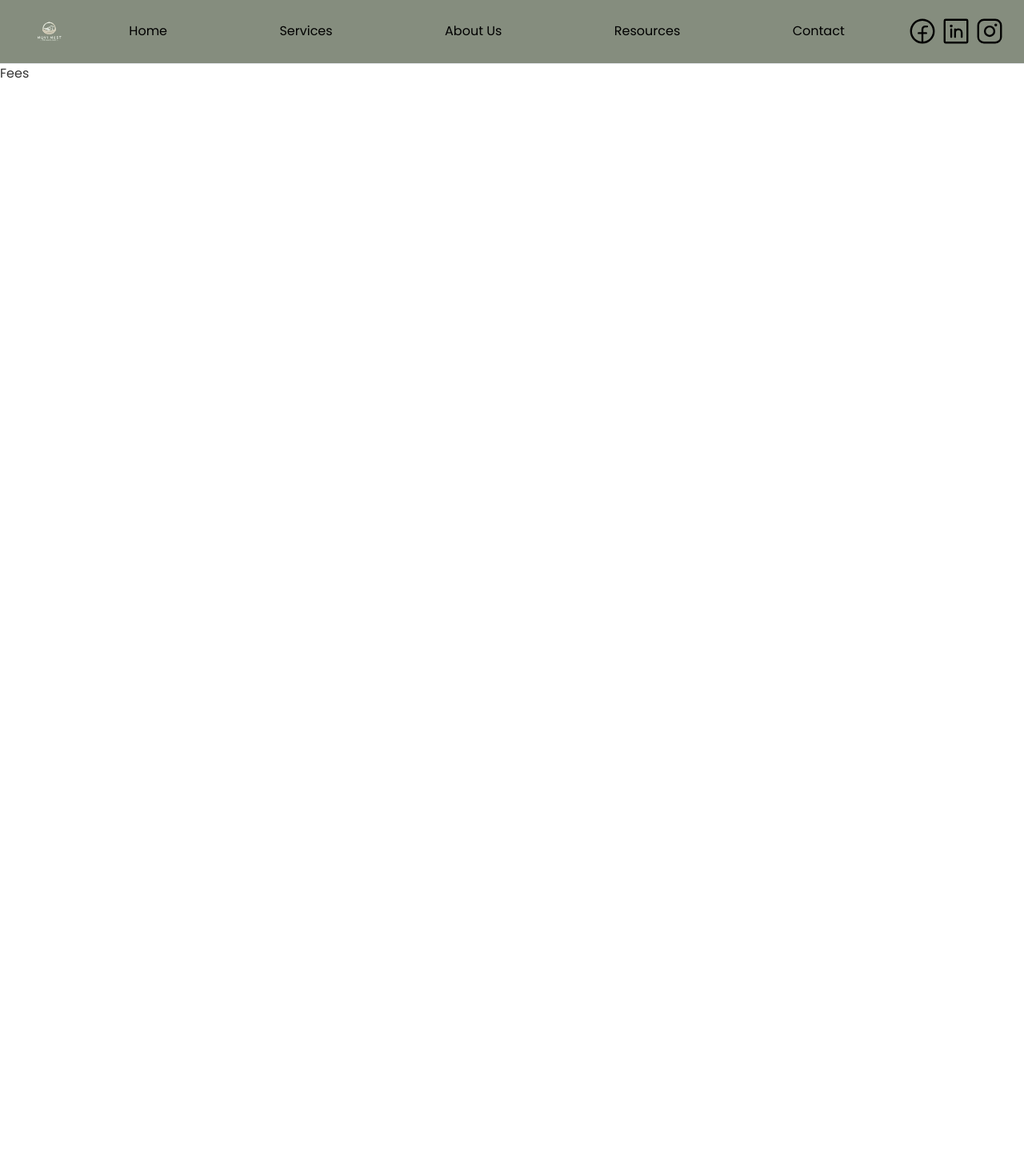
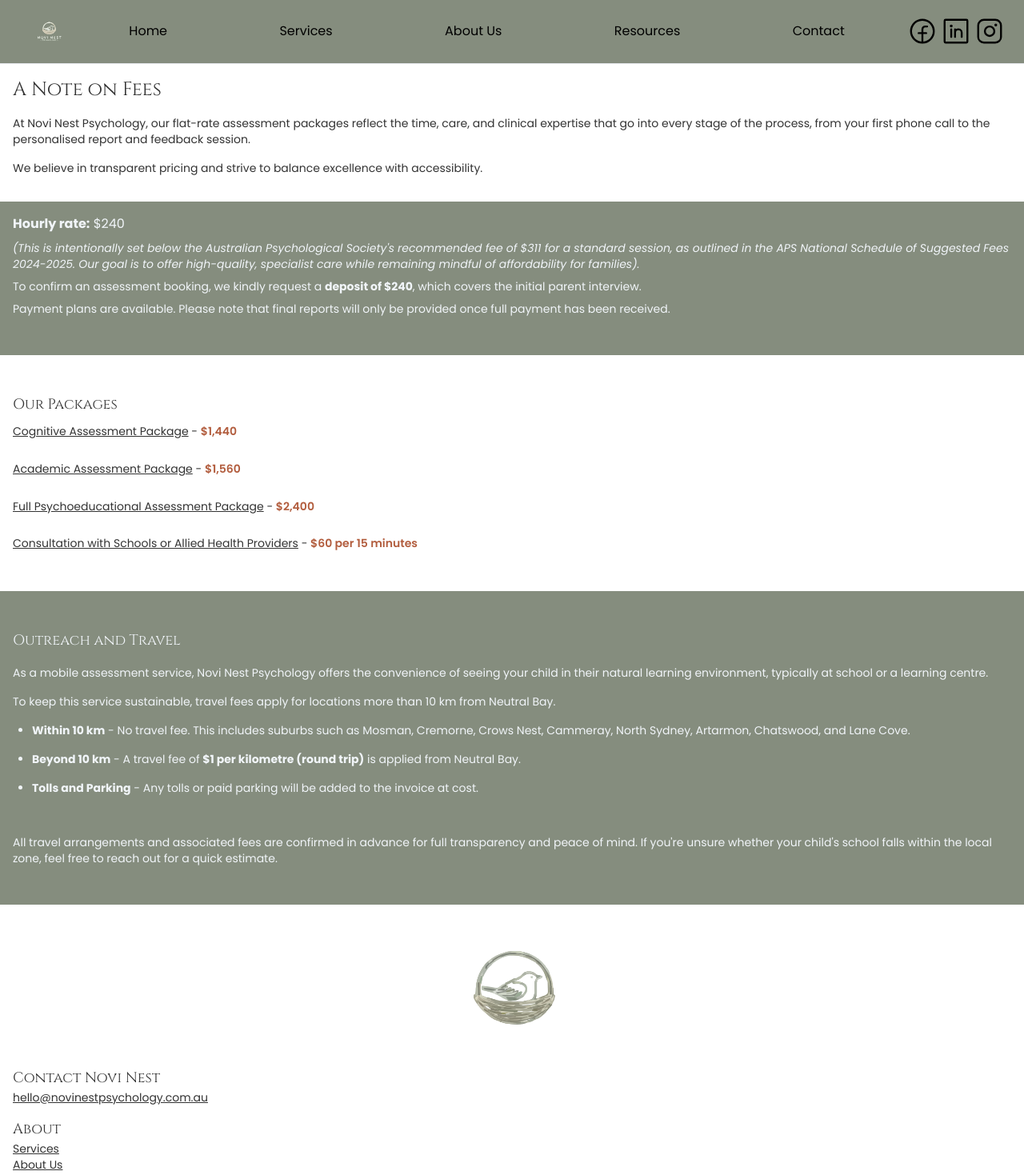
Before and after one commit to TheBigBookMan/NoviNest, a React (Vite) app: page /fees in a window 1280 px wide. Shown: the top 1469 px of the page at 80% size. Before the commit the page ends 800 px from the top, so only its background shows below. Built offline with nearby package versions, Linux system fonts and the light colour scheme; a web font is replaced by a local one.

Commit message:
create the fees page

```diff
--- a/src/pages/Fees.jsx
+++ b/src/pages/Fees.jsx
@@ -1,13 +1,22 @@
-
-
-//  https://entangledminds.com.au/rates-insurance
-// have link to and from the services page
+import Contact from "../components/common/Contact/Contact";
+import Footer from "../components/common/Footer/Footer";
+import MainFees from "../components/features/Fees/MainFees";
+import Outreach from "../components/features/Fees/Outreach";
+import Packages from "../components/features/Fees/Packages";
 
 
 const Fees = () => {
     return (
-        <div>
-            <p>Fees</p>
+        <div className='flex flex-col '>
+            <MainFees />
+
+            <Packages />
+
+            <Outreach />
+
+            <Contact />
+
+            <Footer />
         </div>
     )
 }
```
